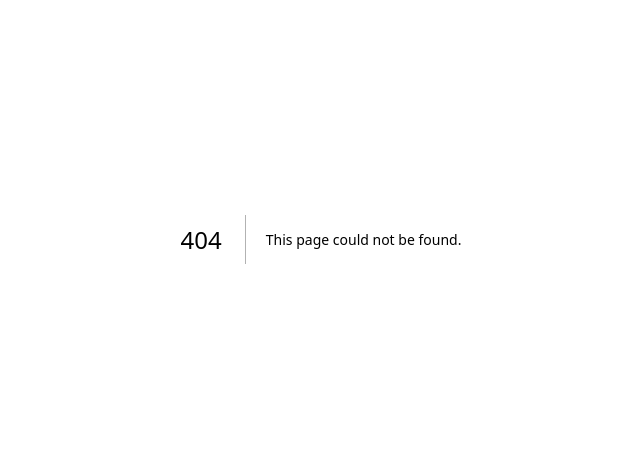
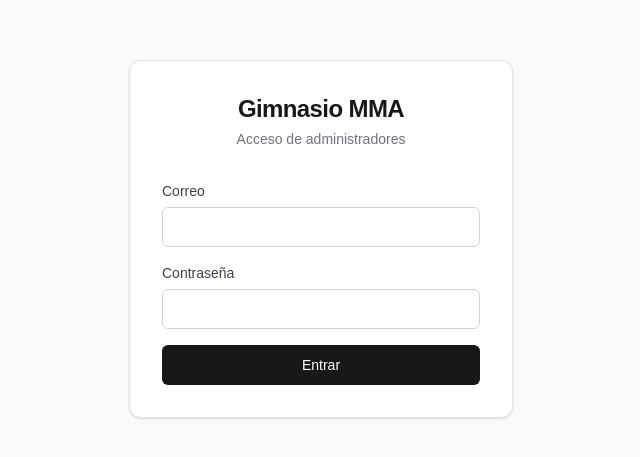
Before and after one commit to mgomu/MasterMMA, a Next.js app: page /login in a window 1280 px wide. Before the commit this address had no page. Shown: the part 161-618 px from the top of the page, without its empty margins (319-959 px from the left). Built offline with nearby package versions, Linux system fonts and the light colour scheme.

Commit message:
feat: login page

```diff
--- /dev/null
+++ b/src/app/login/actions.ts
@@ -0,0 +1,27 @@
+"use server";
+
+import { AuthError } from "next-auth";
+import { signIn } from "@/auth";
+
+export type LoginState = { error?: string; email?: string };
+
+export async function login(
+  _prev: LoginState,
+  formData: FormData,
+): Promise<LoginState> {
+  const email = String(formData.get("email") ?? "");
+  const password = String(formData.get("password") ?? "");
+
+  try {
+    await signIn("credentials", { email, password, redirectTo: "/" });
+  } catch (error) {
+    // Auth.js lanza un AuthError cuando las credenciales son inválidas;
+    // cualquier otro throw (p.ej. NEXT_REDIRECT del login correcto) se re-lanza.
+    if (error instanceof AuthError) {
+      return { error: "Correo o contraseña incorrectos.", email };
+    }
+    throw error;
+  }
+
+  return {};
+}
--- /dev/null
+++ b/src/app/login/login-form.tsx
@@ -0,0 +1,57 @@
+"use client";
+
+import { useActionState } from "react";
+import { login, type LoginState } from "./actions";
+
+const initialState: LoginState = {};
+
+export function LoginForm() {
+  const [state, formAction, pending] = useActionState(login, initialState);
+
+  return (
+    <form action={formAction} className="flex w-full max-w-sm flex-col gap-4">
+      <div className="flex flex-col gap-1.5">
+        <label htmlFor="email" className="text-sm font-medium text-zinc-700">
+          Correo
+        </label>
+        <input
+          id="email"
+          name="email"
+          type="email"
+          autoComplete="email"
+          required
+          defaultValue={state.email}
+          className="h-10 rounded-md border border-zinc-300 px-3 text-sm outline-none focus:border-zinc-900 focus:ring-1 focus:ring-zinc-900"
+        />
+      </div>
+
+      <div className="flex flex-col gap-1.5">
+        <label htmlFor="password" className="text-sm font-medium text-zinc-700">
+          Contraseña
+        </label>
+        <input
+          id="password"
+          name="password"
+          type="password"
+          autoComplete="current-password"
+          required
+          className="h-10 rounded-md border border-zinc-300 px-3 text-sm outline-none focus:border-zinc-900 focus:ring-1 focus:ring-zinc-900"
+        />
+      </div>
+
+      {state.error && (
+        <p aria-live="polite" className="text-sm text-red-600">
+          {state.error}
+        </p>
+      )}
+
+      <button
+        type="submit"
+        disabled={pending}
+        className="h-10 rounded-md bg-zinc-900 text-sm font-medium text-white transition-colors hover:bg-zinc-800 disabled:opacity-60"
+      >
+        {pending ? "Entrando..." : "Entrar"}
+      </button>
+    </form>
+  );
+}
--- /dev/null
+++ b/src/app/login/page.tsx
@@ -0,0 +1,17 @@
+import { LoginForm } from "./login-form";
+
+export default function LoginPage() {
+  return (
+    <main className="flex flex-1 items-center justify-center bg-zinc-50 px-4">
+      <div className="flex w-full max-w-sm flex-col items-center gap-8 rounded-xl border border-zinc-200 bg-white p-8 shadow-sm">
+        <div className="flex flex-col items-center gap-1 text-center">
+          <h1 className="text-2xl font-semibold tracking-tight text-zinc-900">
+            Gimnasio MMA
+          </h1>
+          <p className="text-sm text-zinc-500">Acceso de administradores</p>
+        </div>
+        <LoginForm />
+      </div>
+    </main>
+  );
+}
```
